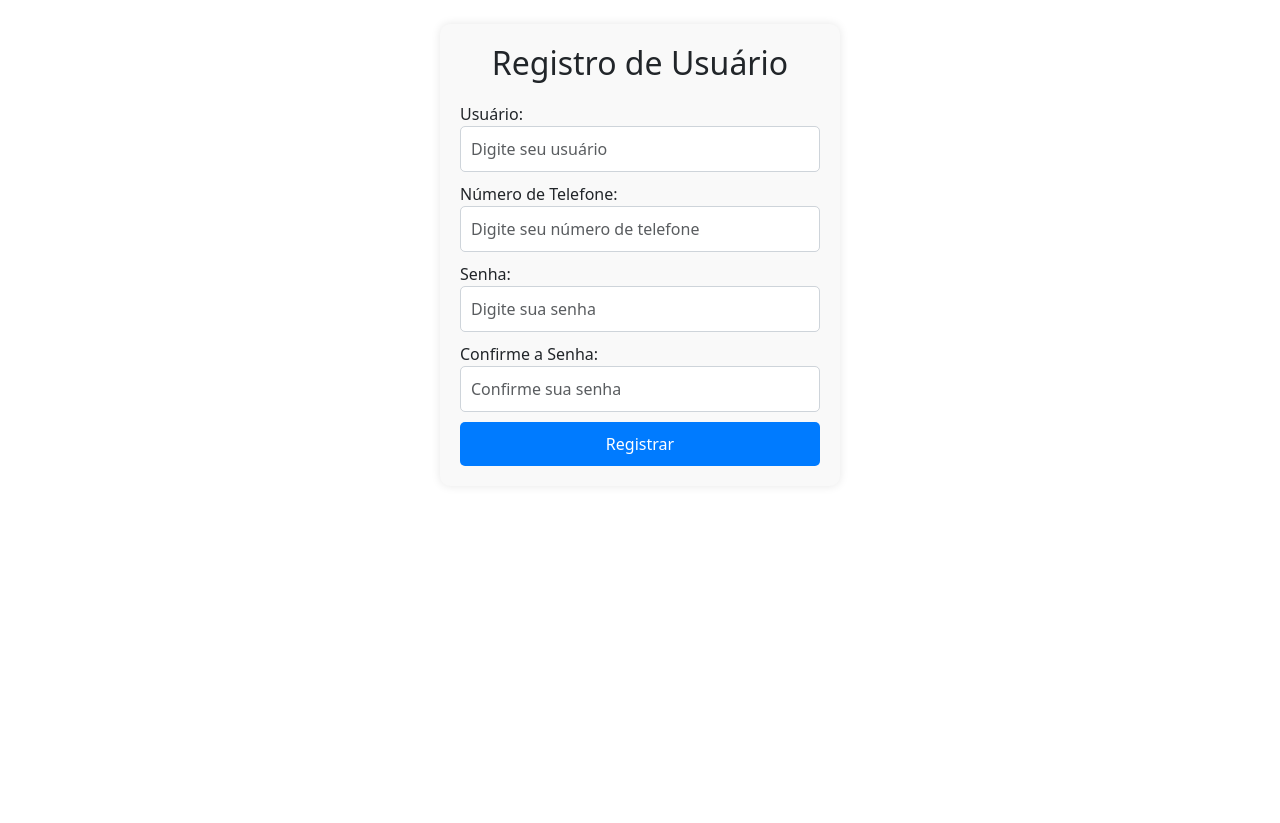
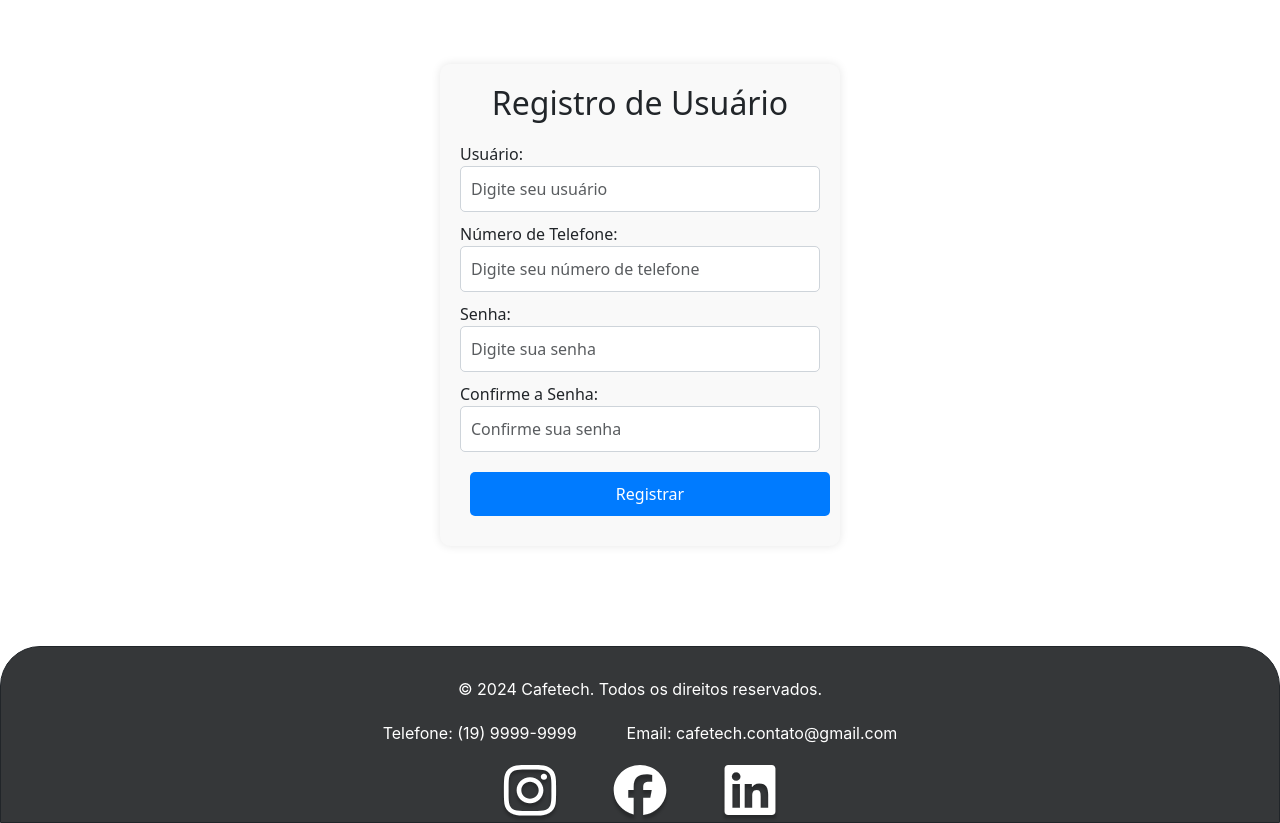
Before and after one commit to Brubzie/fatec-dsm-pi-4sem, a Django app: page /register/ in a window 1280 px wide. Shown: the part 72-895 px from the top of the page. Before the commit the page ends 538 px from the top, so only its background shows below. Run offline with Django 5.2, Linux system fonts and the light colour scheme; some libraries are stand-ins or nearby versions.

Commit message:
Atualização do front-end da base e index

```diff
--- a/CafeTech/CafeTech/core/static/css/style.css
+++ b/CafeTech/CafeTech/core/static/css/style.css
@@ -58,6 +58,16 @@
     background-color: #0056b3;
 }
 
+/* Estilo para as seções */
+.section {
+    padding: 40px 20px;
+    margin-bottom: 40px;
+}
+.section:last-child {
+    margin-bottom: 0;
+}
+
+/* Estilização da área Cafetech */
 .cafetech {
     background-color: #f5f5dc; /* Cor beige suave, semelhante à cor do café com leite */
     color: #3b2c1f; /* Cor marrom escuro, representando café */
@@ -72,3 +82,127 @@
 .cafetech:hover {
     background-color: #e3d9b5; /* Cor de fundo ao passar o mouse */
 }
+
+/* Feedback */
+.feedback-section {
+    background-color: #f4ede5; /* Fundo bege */
+    padding: 40px 20px;
+    border-top: 4px solid #d9a76d; /* Detalhe de cor de café */
+  }
+
+  .feedback-title {
+    text-align: center;
+    font-size: 2rem;
+    color: #6b4423; /* Cor marrom de café */
+    margin-bottom: 20px;
+  }
+
+  .feedback-container {
+    display: flex;
+    flex-wrap: wrap;
+    justify-content: center;
+    gap: 20px;
+  }
+
+  .feedback-card {
+    background-color: #fff;
+    border-radius: 8px;
+    box-shadow: 0 4px 6px rgba(0, 0, 0, 0.1);
+    padding: 20px;
+    max-width: 300px;
+    flex: 1 1 calc(33.33% - 20px); /* Flexível para 3 por linha */
+    min-width: 250px;
+    text-align: center;
+    transition: transform 0.2s;
+  }
+
+  .feedback-card:hover {
+    transform: scale(1.05);
+    }
+
+  .feedback-card h3 {
+    margin: 0;
+    font-size: 1.2rem;
+    color: #6b4423;
+  }
+
+  .feedback-card p {
+    margin: 10px 0;
+    color: #555;
+  }
+
+  .feedback-card .author {
+    font-style: italic;
+    color: #9a7b53; /* Cor mais clara de café */
+  }
+
+  .feedback-card .feedback-text {
+    font-size: 1rem;
+    margin-bottom: 10px;
+}
+
+  @media (max-width: 768px) {
+    .feedback-card {
+      flex: 1 1 100%; /* Em telas menores, ocupa 100% */
+      margin-bottom: 20px;
+    }
+}
+
+/* Vantagens */
+.advantage-container {
+    display: flex;
+    justify-content: center;
+    flex-wrap: wrap;
+    gap: 20px;
+}
+
+/* Botões e Links */
+.btn {
+    margin: 10px;
+}
+
+/* Footer */
+.footer-container{
+    display: flex;
+    flex-direction: column;
+    align-items: center;
+    margin-top: 60px;
+    height: 294;
+    width: 100%;
+    border: 1px solid;
+    border-radius: 40px 40px 0 0;
+    background-color: #353739;
+}
+
+.footer-container .copyright{
+    margin-top: 30px;
+    color: #FFFFFF;
+    font-family: 'Inter';
+}
+
+.footer-contact_container{
+    margin-top: 20px;
+    display: flex;
+    flex-direction: row;
+    gap: 50px;
+}
+
+.footer-contact_container span {
+    font-family: 'Inter';
+    color: #FFFFFF;
+    font-family: 'Inter';
+}
+
+.footer-icon_container{
+    display: flex;
+    flex-direction: row;
+    align-items: center;
+    justify-content: center;
+    gap: 50px;
+    margin-top: 20px;
+}
+
+.footer-icon_container img{
+    height: 57px;
+    width: 60px;
+}
--- a/CafeTech/CafeTech/core/templates/base.html
+++ b/CafeTech/CafeTech/core/templates/base.html
@@ -68,9 +68,27 @@
         {% endif %}
 
         <!-- Conteúdo da página -->
-        <main class="container">
+        <main class="section container">
             {% block content %}{% endblock content %}
         </main>
+
+        <!-- Footer -->
+        <footer>
+            <div class=" footer-container">
+                <span class="copyright">© 2024 Cafetech. Todos os direitos reservados.</span>
+
+                <div class="footer-contact_container">
+                    <span>Telefone: (19) 9999-9999 </span>
+                    <span>Email: cafetech.contato@gmail.com</span>
+                </div>
+
+                <div class="footer-icon_container">
+                    <img src="{% static 'images/insta-icon.svg' %}" alt="instagram">
+                    <img src="{% static 'images/face-icon.svg' %}" alt="facebook">
+                    <img src="{% static 'images/linkedin-icon.svg' %}" alt="linkedin">
+                </div>
+            </div>
+        </footer>
 
         <script src="https://cdn.jsdelivr.net/npm/bootstrap@5.3.3/dist/js/bootstrap.bundle.min.js" integrity="sha384-YvpcrYf0tY3lHB60NNkmXc5s9fDVZLESaAA55NDzOxhy9GkcIdslK1eN7N6jIeHz" crossorigin="anonymous"></script>
     </body>
```
Also changed, not shown: CafeTech/CafeTech/core/templates/index.html (+57 -5 lines), CafeTech/CafeTech/requirements.txt (+10 -0 lines), CafeTech/CafeTech/core/static/images/face-icon.svg (added), CafeTech/CafeTech/core/static/images/insta-icon.svg (added), CafeTech/CafeTech/core/static/images/linkedin-icon.svg (added).
